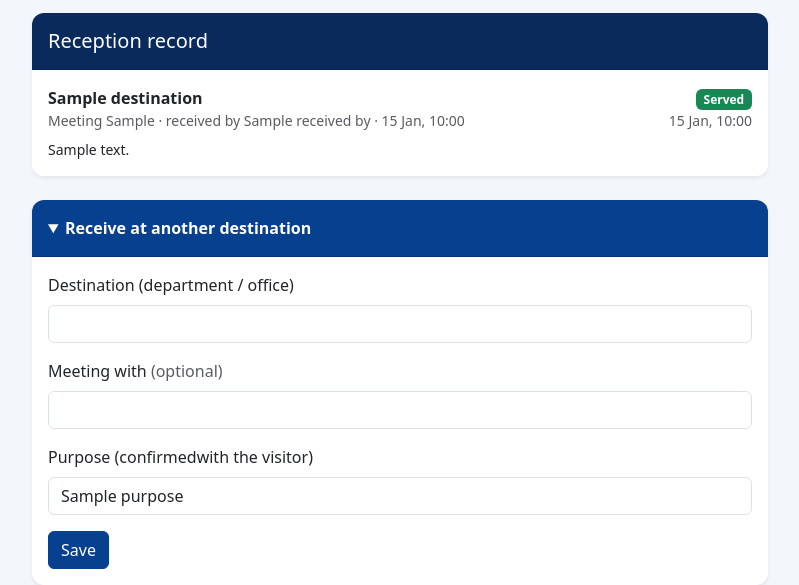
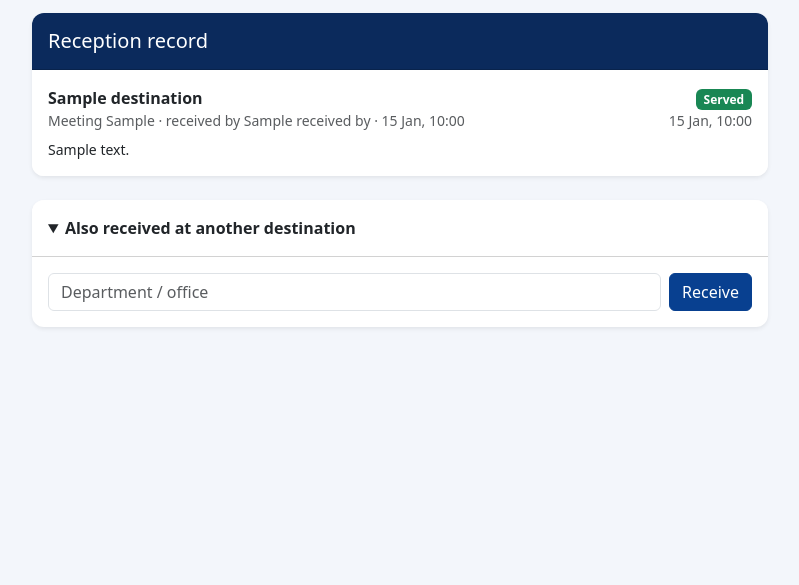
Before and after one commit to elvnshuti-codes/laptop-registration-system, a Laravel app: template resources/views/reception/show.blade.php in a window 1280 px wide, after a click on "Also received at another destination". Shown: the part 387-972 px from the top of the page, without its empty margins (50-849 px from the left). After the commit the page ends 715 px from the top, so only its background shows below. Run offline with Laravel 12, Linux system fonts and the light colour scheme; the template is opened without the code that fills it: most values are stand-ins (such as "Sample title", 1, 10 or a date in 2020); parts of the project's set-up code (start-up, migrations or seed data) failed here and were passed over.

Commit message:
Reception intake: full visit, delivery and sample details at reception; slimmer Gate form; one-button receive

```diff
--- a/resources/views/reception/show.blade.php
+++ b/resources/views/reception/show.blade.php
@@ -200,38 +200,28 @@
             </div>
         @endif
 
-        {{-- Receive form: open when the visitor has not been received, folded away afterwards --}}
+        {{-- Receive: one button, built from the details above --}}
         @if (! $visit->detail)
             <div class="alert alert-warning">Record the visit details above first, then receive the visitor.</div>
-        @else
-        <details class="card shadow-sm border-0" @if (! $received || $errors->any()) open @endif>
-            <summary class="card-header bg-primary text-white py-3 fw-semibold" style="cursor: pointer;">
-                {{ $received ? 'Receive at another destination' : 'Receive visitor' }}
-            </summary>
-            <div class="card-body">
+        @elseif (! $received)
             <form method="POST" action="{{ route('reception.visits.store', $visit) }}">
                 @csrf
-
-                    <div class="mb-3">
-                        <label for="destination" class="form-label">Destination (department / office)</label>
-                        <input type="text" id="destination" name="destination" value="{{ old('destination') }}"
-                               class="form-control" required @if (! $received) autofocus @endif>
+                <div class="d-grid">
+                    <button type="submit" class="btn btn-primary btn-lg">Receive visitor</button>
                 </div>
-
-                    <div class="mb-3">
-                        <label for="meeting_with" class="form-label">Meeting with <span class="text-muted">(optional)</span></label>
-                        <input type="text" id="meeting_with" name="meeting_with" value="{{ old('meeting_with') }}"
-                               class="form-control">
+                <div class="form-text text-center mt-2">
+                    Goes to {{ $visit->detail->department ?: ($visit->detail->person_to_see ?: 'Standard House') }}
                 </div>
-
-                    <div class="mb-3">
-                        <label for="purpose_confirmed" class="form-label">Purpose (confirmedwith the visitor)</label>
-                        <input type="text" id="purpose_confirmed" name="purpose_confirmed"
-                               value="{{ old('purpose_confirmed', $defaultPurpose) }}"
-                               class="form-control" required>
-                    </div>
-
-                    <button type="submit" class="btn btn-primary">Save</button>
+            </form>
+        @else
+            <details class="card shadow-sm border-0" @if ($errors->has('destination')) open @endif>
+                <summary class="card-header bg-white py-3 fw-semibold" style="cursor: pointer;">Also received at another destination</summary>
+                <div class="card-body">
+                    <form method="POST" action="{{ route('reception.visits.store', $visit) }}" class="d-flex gap-2">
+                        @csrf
+                        <input type="text" name="destination" maxlength="255" class="form-control"
+                               placeholder="Department / office" required>
+                        <button type="submit" class="btn btn-primary text-nowrap">Receive</button>
                     </form>
                 </div>
             </details>
```
Also changed, not shown: app/Http/Controllers/ReceptionController.php (+11 -4 lines), resources/views/sample-reception/_intake-form.blade.php (+7 -1 lines), resources/views/sample-reception/show.blade.php (+32 -32 lines). Lines whose indentation alone changed are shown as unchanged.
